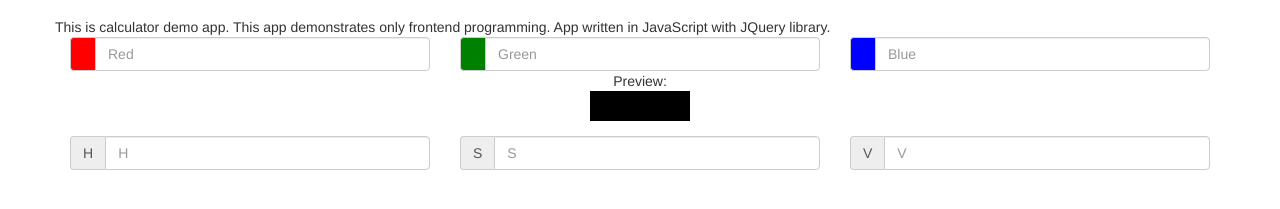
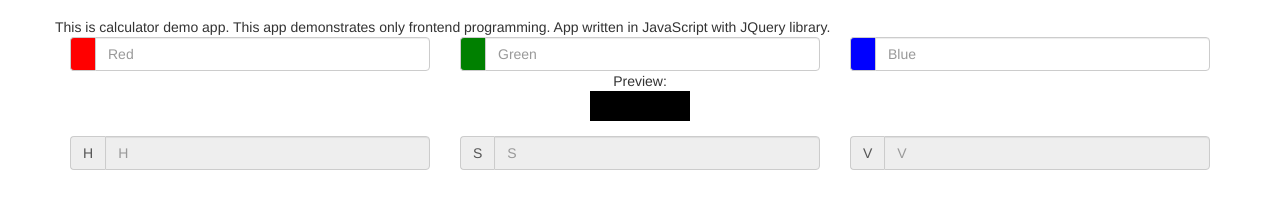
Before and after one commit to ASEgorov/asegorov.github.io, a plain HTML site: page portfolio/js-calc/index.html in a window 1280 px wide. Shown: the part 53-262 px from the top of the page. Drawn offline with nearby package versions, Linux system fonts and the light colour scheme.

Commit message:
disable hsv inputs

```diff
--- a/portfolio/js-calc/index.html
+++ b/portfolio/js-calc/index.html
@@ -60,19 +60,19 @@
         <div class="col-md-4">
             <div class="input-group">
                 <span class="input-group-addon" id="basic-addonH">H</span>
-                <input type="text" class="form-control" placeholder="H" aria-describedby="basic-addonH"  id="inputH">
+                <input type="text" class="form-control" placeholder="H" aria-describedby="basic-addonH"  id="inputH" disabled>
             </div>
         </div>
         <div class="col-md-4">
             <div class="input-group">
                 <span class="input-group-addon" id="basic-addonS">S</span>
-                <input type="text" class="form-control" placeholder="S" aria-describedby="basic-addonS"  id="inputS">
+                <input type="text" class="form-control" placeholder="S" aria-describedby="basic-addonS"  id="inputS" disabled>
             </div>
         </div>
         <div class="col-md-4">
             <div class="input-group">
                 <span class="input-group-addon" id="basic-addonV">V</span>
-                <input type="text" class="form-control" placeholder="V" aria-describedby="basic-addonV"  id="inputV">
+                <input type="text" class="form-control" placeholder="V" aria-describedby="basic-addonV"  id="inputV" disabled>
             </div>
         </div>
     </div>
```
